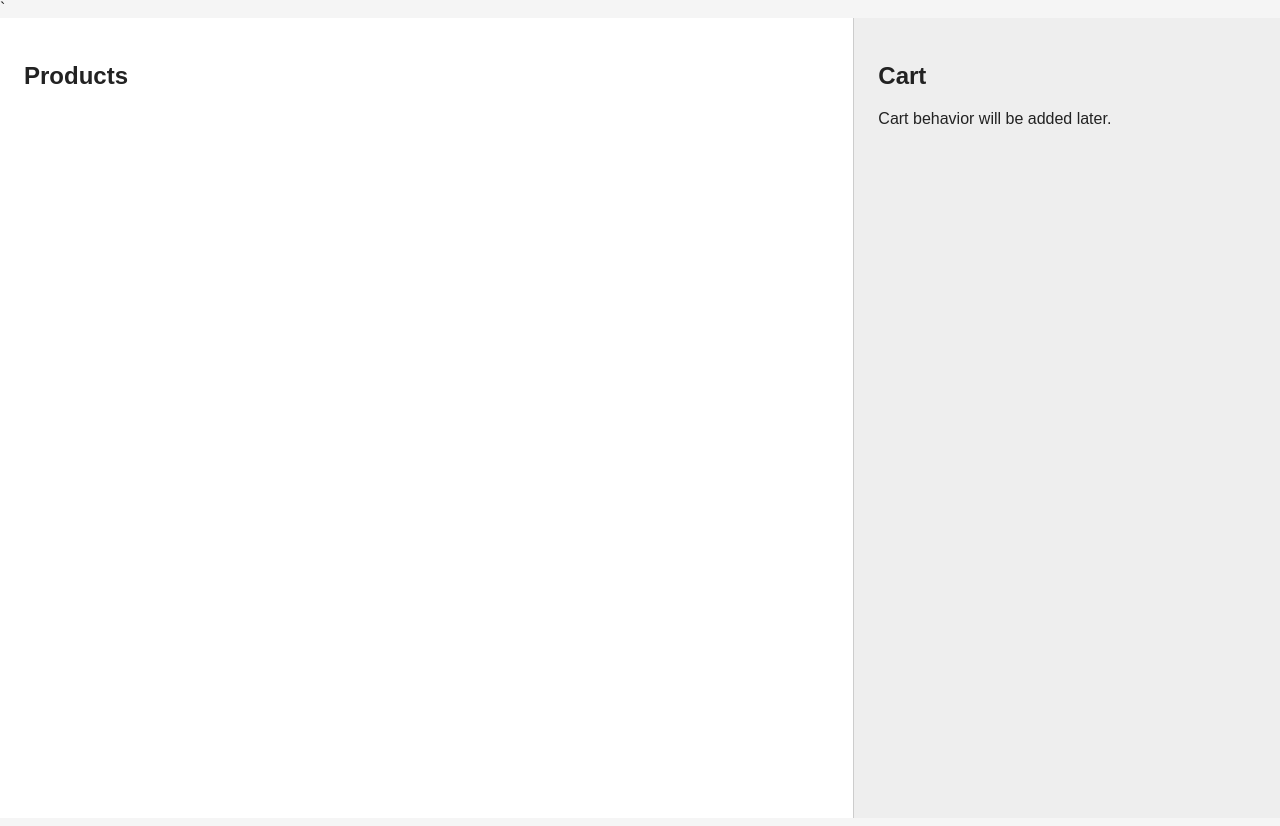
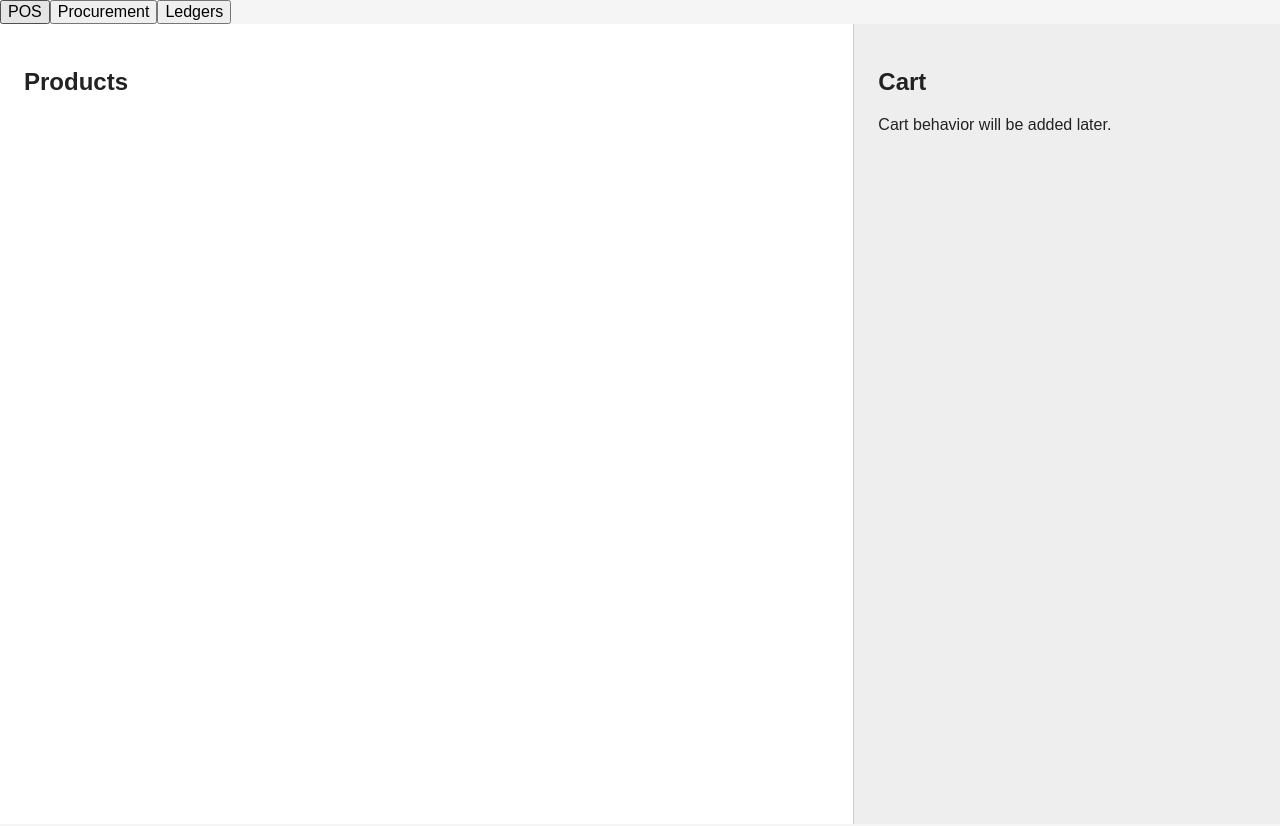
Before and after one commit to kentvillamora-dev/mini-store-pos, a React (Vite) app: page / in a window 1280 px wide. Shown: the top 826 px of the page. Built offline with nearby package versions, Linux system fonts and the light colour scheme.

Commit message:
Add three-page application navigation

```diff
--- a/src/App.tsx
+++ b/src/App.tsx
@@ -2,8 +2,11 @@ import { useEffect, useState } from 'react'
 import { db, type Product } from './db/database'
 import DataViewer from './features/dataViewer/DataViewer'
 
+type AppPage = 'pos' | 'procurement' | 'ledgers'
+
 function App() {
   const [products, setProducts] = useState<Product[]>([])
+  const [currentPage, setCurrentPage] = useState<AppPage>('pos')
 
   useEffect(() => {
     async function loadProducts() {
@@ -30,9 +33,26 @@ function App() {
     loadProducts()
   }, [])
 
-  return (
-    <>
-      `<main className="pos-layout">
+  function renderCurrentPage() {
+    if (currentPage === 'procurement') {
+      return (
+        <main>
+          <h1>Procurement</h1>
+          <p>Restocking workflow will be added here.</p>
+        </main>
+      )
+    }
+
+    if (currentPage === 'ledgers') {
+      return (
+        <main>
+          <DataViewer />
+        </main>
+      )
+    }
+
+    return (
+      <main className="pos-layout">
         <section className="products-panel">
           <h1>Products</h1>
 
@@ -52,8 +72,26 @@ function App() {
           <p>Cart behavior will be added later.</p>
         </section>
       </main>
+    )
+  }
 
-      <DataViewer />
+  return (
+    <>
+      <nav>
+        <button onClick={() => setCurrentPage('pos')}>
+          POS
+        </button>
+
+        <button onClick={() => setCurrentPage('procurement')}>
+          Procurement
+        </button>
+
+        <button onClick={() => setCurrentPage('ledgers')}>
+          Ledgers
+        </button>
+      </nav>
+
+      {renderCurrentPage()}
     </>
   )
 }
```
